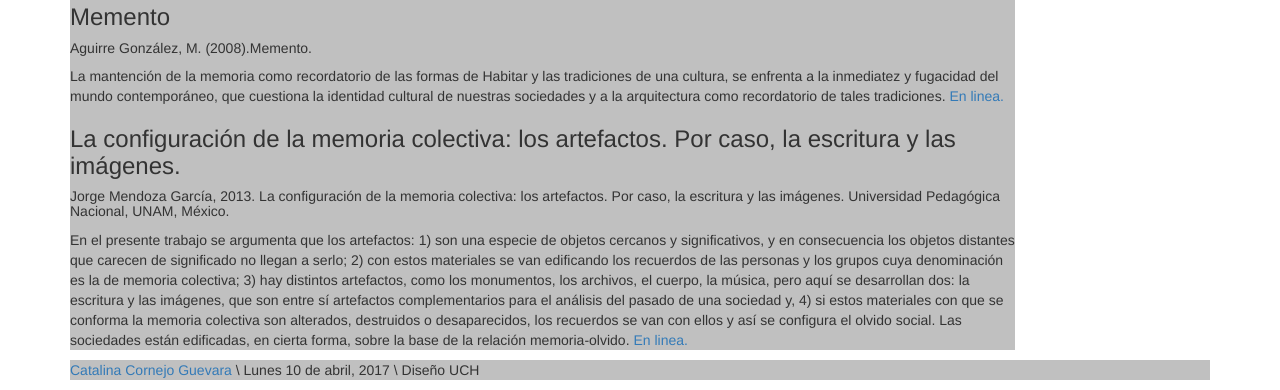
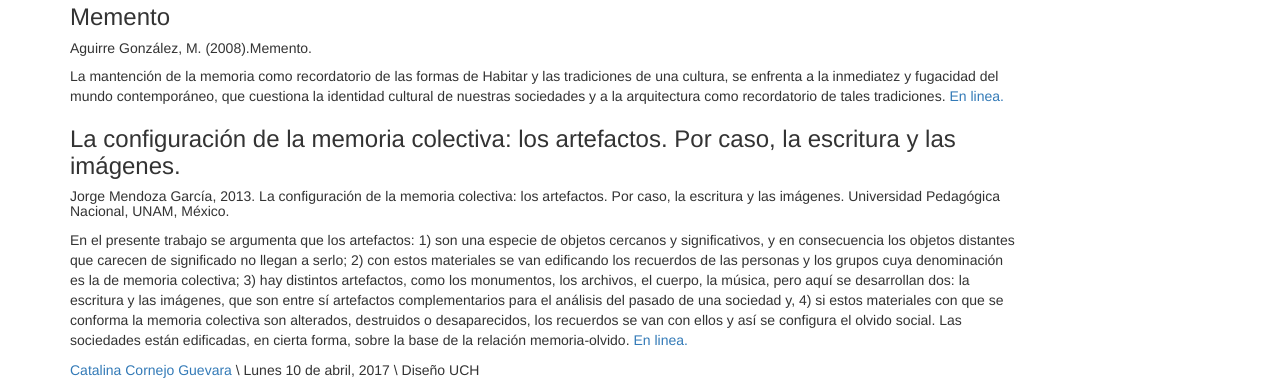
Before and after one commit to catalinaconejoguevara/clase-10-abril, a plain HTML site: page index.html in a window 1280 px wide. Shown: the part 415-805 px from the top of the page. Drawn offline with Linux system fonts and the light colour scheme.

Commit message:
Update style.css

```diff
--- a/style.css
+++ b/style.css
@@ -1,5 +1,5 @@
 header,section,aside,footer{
-  background:silver;
+  background:#ffff;
 }
 @@media screen and (max-width:768px) {
   header,section,aside,footer{
```
